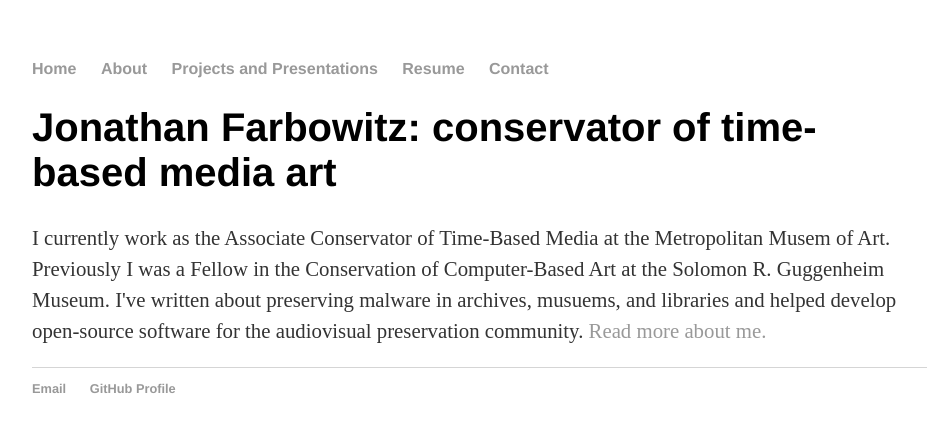
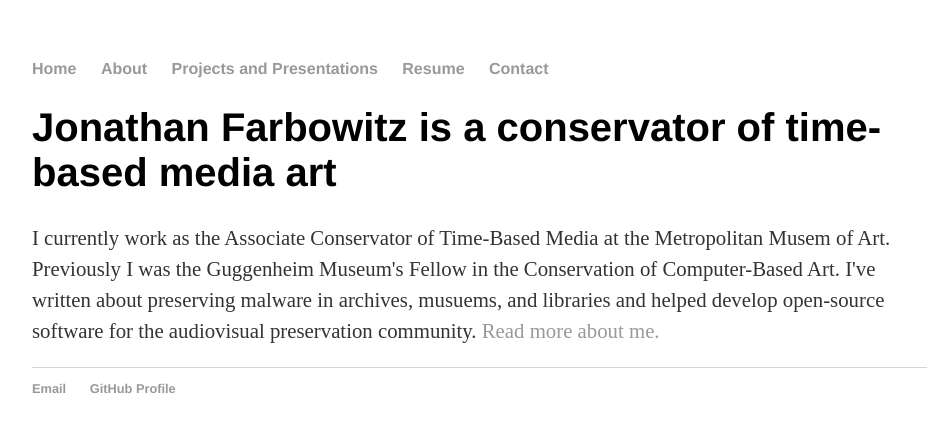
Before and after one commit to jfarbowitz/jfarbowitz.github.io, a Jekyll site: the page built from index.html, in a window 1280 px wide. Shown: the top 432 px of the page, without its empty margins (160-1087 px from the left). Built offline with Jekyll 4.4.1, drawn with Linux system fonts in a browser that asks for light colours.

Commit message:
Update index.html

```diff
--- a/index.html
+++ b/index.html
@@ -3,6 +3,6 @@
 title: Jonathan Farbowitz conservator of time-based media art
 ---
     		<div class="blurb">
-        		<h1>Jonathan Farbowitz: conservator of time-based media art</h1>
-				<p>I currently work as the Associate Conservator of Time-Based Media at the Metropolitan Musem of Art. Previously I was a Fellow in the Conservation of Computer-Based Art at the Solomon R. Guggenheim Museum. I've written about preserving malware in archives, musuems, and libraries and helped develop open-source software for the audiovisual preservation community. <a href="/about">Read more about me.</a></p>
+        		<h1>Jonathan Farbowitz is a conservator of time-based media art</h1>
+				<p>I currently work as the Associate Conservator of Time-Based Media at the Metropolitan Musem of Art. Previously I was the Guggenheim Museum's Fellow in the Conservation of Computer-Based Art. I've written about preserving malware in archives, musuems, and libraries and helped develop open-source software for the audiovisual preservation community. <a href="/about">Read more about me.</a></p>
     		</div>
```
